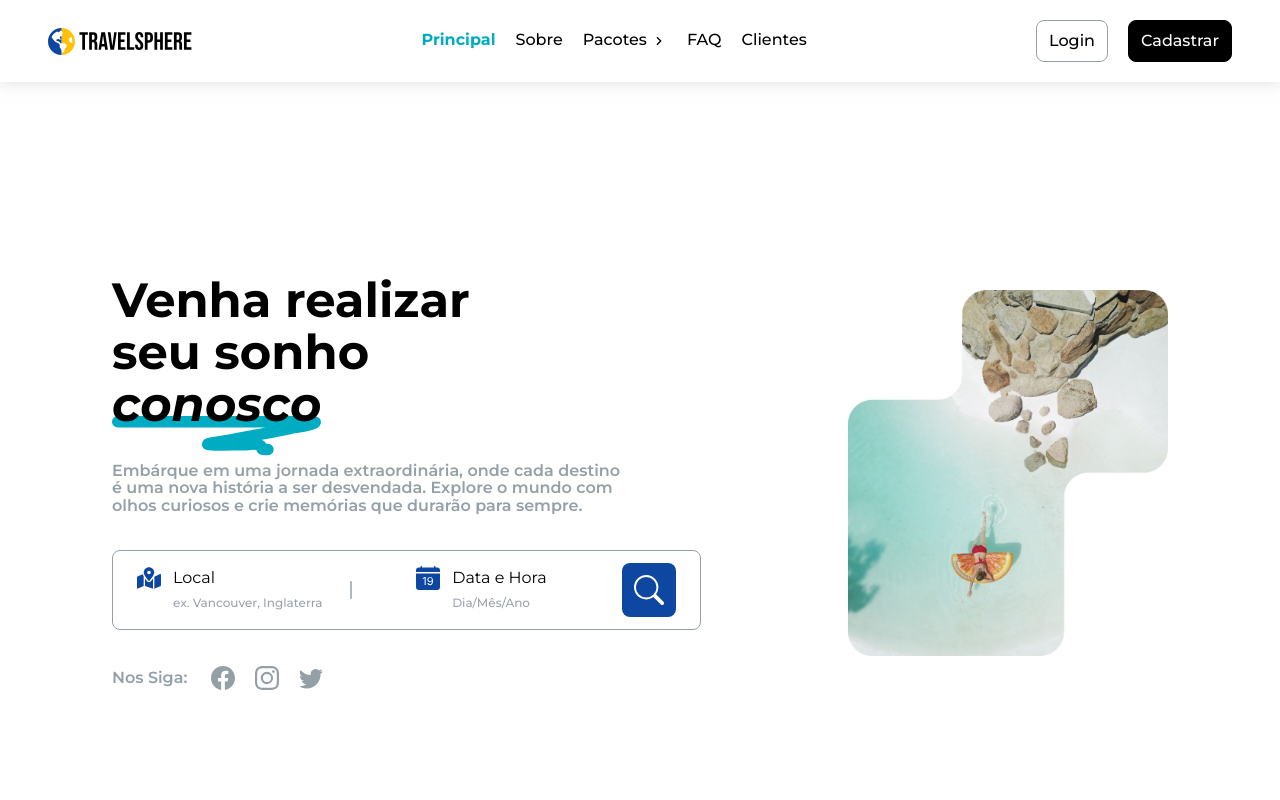
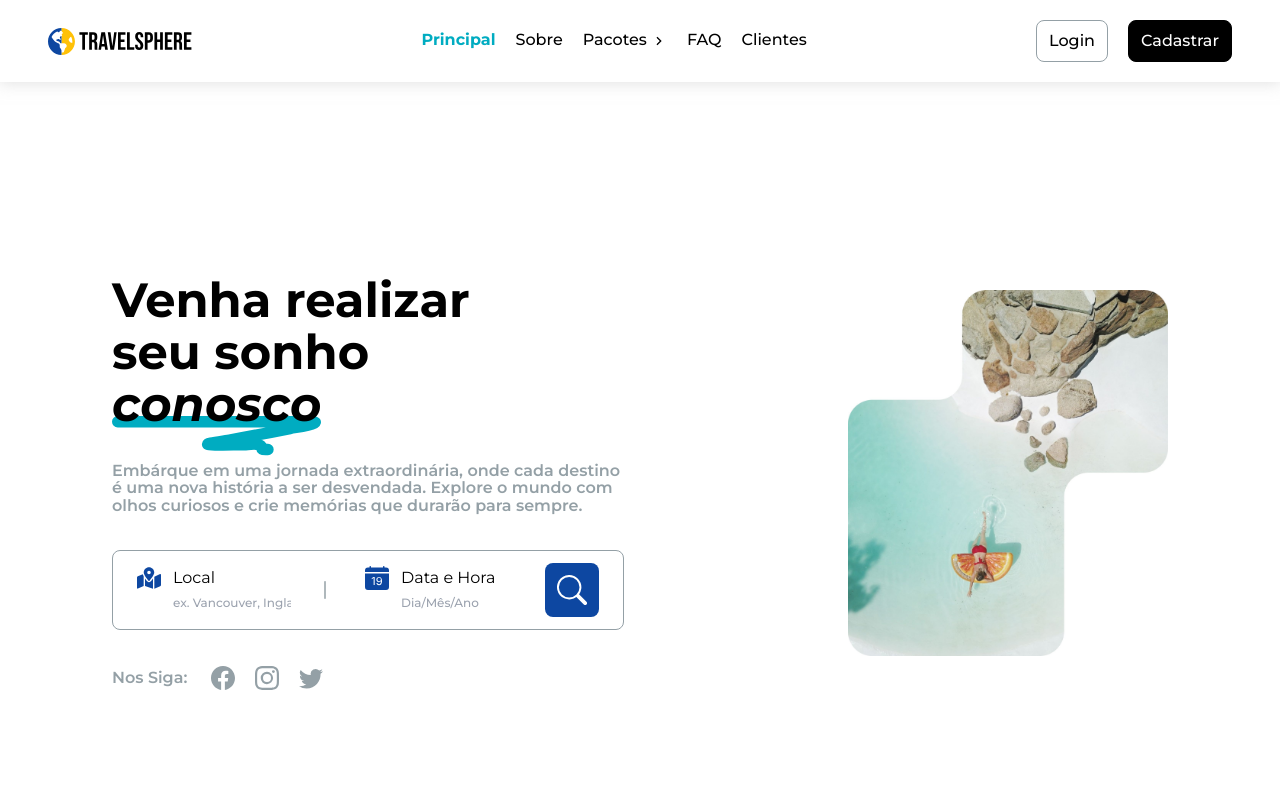
Before and after one commit to Rian-Pedro/TravelSphere, a React (Vite) app: page / in a window 1280 px wide. Shown: the top 800 px of the page. Built offline with nearby package versions, Linux system fonts and the light colour scheme.

Commit message:
update responsive

```diff
--- a/src/routes/Home.jsx
+++ b/src/routes/Home.jsx
@@ -57,7 +57,7 @@ const Home = () => {
 
       <section className="min-h-screen flex flex-col sm:flex-row w-full justify-around items-center">
 
-        <div className="presentation p-4 sm:p-0 sm:w-2/5 flex flex-col sm:gap-9 gap-10">
+        <div className="presentation p-4 sm:p-0 md:w-4/5 lg:w-2/5 flex flex-col sm:gap-9 gap-10">
 
           <div className="title-container w-full flex flex-col sm:gap-8 gap-12">
             <div className="title">
@@ -110,7 +110,7 @@ const Home = () => {
 
         </div>
 
-        <div className="w-1/4 h-96 hidden sm:block">
+        <div className="w-1/4 h-96 hidden lg:block">
           <Lazy src={imgBeach} alt="praia" wxs="full" hxs="full" />
         </div>
 
--- a/src/routes/Home.scss
+++ b/src/routes/Home.scss
@@ -28,8 +28,6 @@ div.presentation {
 
   form {
 
-    width: 115%;
-
     input {
       width: 110%;
     }
@@ -52,3 +50,27 @@ section.clients {
     width: 100% !important;
   }
 }
+
+@media (min-width: 1023px) and (max-width: 1279px) {
+  form {
+    width: 115%;
+
+    input {
+      width: 60% !important;
+    }
+  }
+}
+
+@media (min-width: 1279px) {
+  form {
+    width: 100%;
+  }
+}
+
+@media (min-width: 1279px) and (max-width: 1300px) {
+  form {
+    input {
+      width: 80% !important;
+    }
+  }
+}
```
